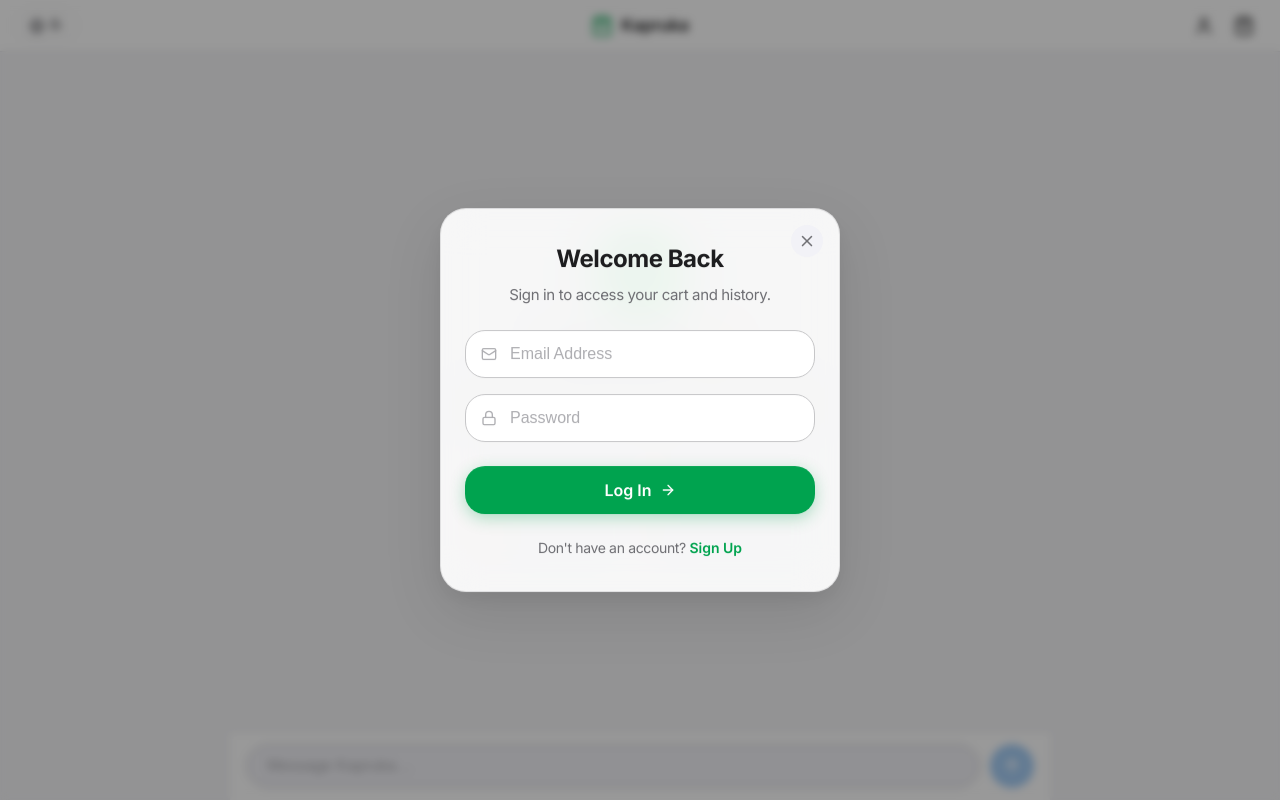
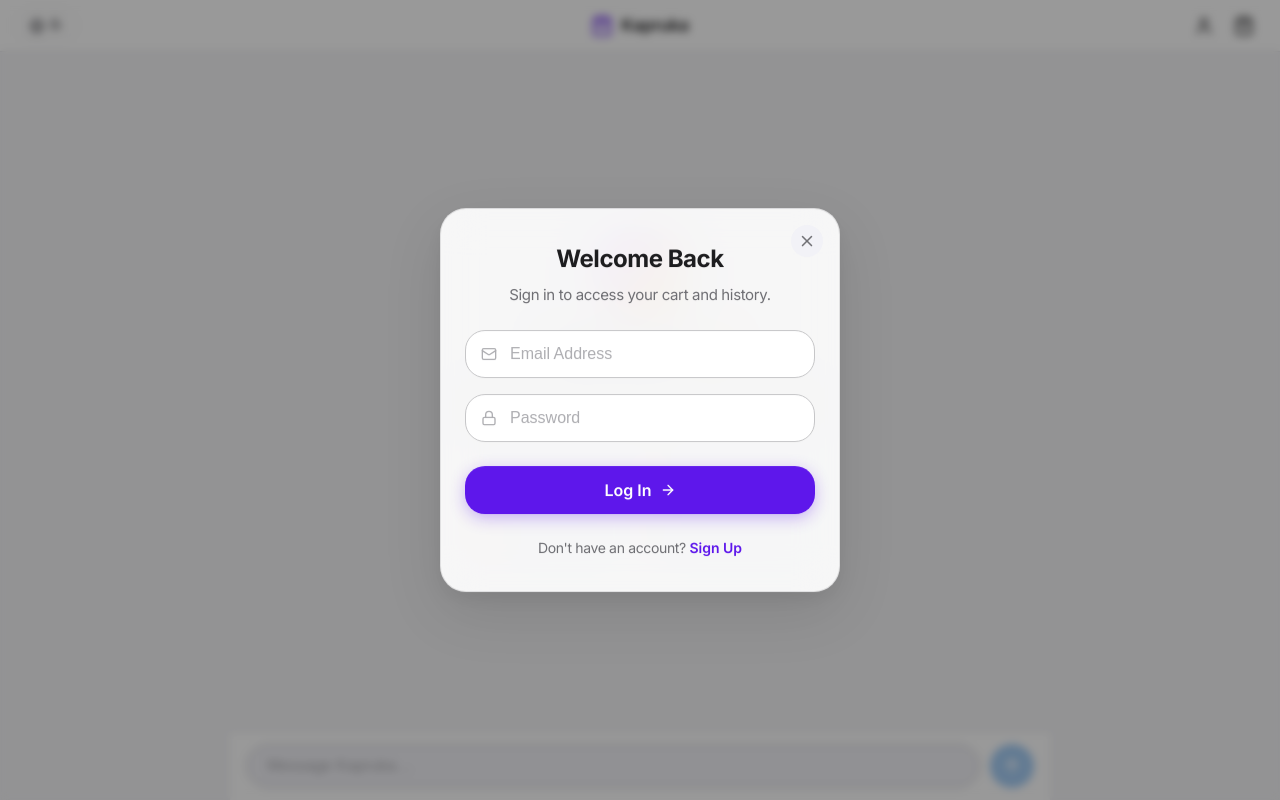
Before and after one commit to chamika-u/kapruka1, a Next.js app: page / in a window 1280 px wide. Built offline with nearby package versions, Linux system fonts and the light colour scheme.

Commit message:
feat: implement authentication context and add Apple-inspired UI components for modals and editors

```diff
--- a/src/app/globals.css
+++ b/src/app/globals.css
@@ -25,10 +25,10 @@
   --tint-hover: #0077ed;
   --tint-active: #006edb;
 
-  /* Kapruka accent — green for brand identity */
-  --accent: #00A34F;
-  --accent-hover: #008f45;
-  --accent-soft: rgba(0, 163, 79, 0.1);
+  /* Kapruka accent — purple for brand identity */
+  --accent: #5E17EB;
+  --accent-hover: #4c11c4;
+  --accent-soft: rgba(94, 23, 235, 0.1);
 
   --system-green: #34c759;
   --system-red: #ff3b30;
--- a/src/app/page.module.css
+++ b/src/app/page.module.css
@@ -108,7 +108,7 @@
   padding: 0 4px;
   line-height: 1;
   animation: popIn var(--duration-fast) var(--spring) forwards;
-  box-shadow: 0 1px 4px rgba(0, 163, 79, 0.4);
+  box-shadow: 0 1px 4px rgba(94, 23, 235, 0.4);
 }
 
 /* ── Account & User Button ── */
@@ -224,12 +224,12 @@
   width: 80px;
   height: 80px;
   border-radius: var(--radius-xl);
-  background: linear-gradient(135deg, var(--accent), #34c759);
+  background: linear-gradient(135deg, var(--accent), #FFC107);
   display: flex;
   align-items: center;
   justify-content: center;
   color: white;
-  box-shadow: 0 8px 32px rgba(0, 163, 79, 0.3);
+  box-shadow: 0 8px 32px rgba(94, 23, 235, 0.3);
 }
 
 .welcomeTitle {
--- a/src/components/CartDrawer.module.css
+++ b/src/components/CartDrawer.module.css
@@ -342,13 +342,13 @@
   letter-spacing: -0.01em;
   text-align: center;
   transition: all var(--duration-fast) var(--ease-apple);
-  box-shadow: 0 4px 16px rgba(0, 163, 79, 0.3);
+  box-shadow: 0 4px 16px rgba(94, 23, 235, 0.3);
 }
 
 .checkoutBtn:hover {
   background: var(--accent-hover);
   transform: scale(1.01);
-  box-shadow: 0 6px 24px rgba(0, 163, 79, 0.35);
+  box-shadow: 0 6px 24px rgba(94, 23, 235, 0.35);
 }
 
 .checkoutBtn:active {
--- a/src/components/GiftMessageEditor.module.css
+++ b/src/components/GiftMessageEditor.module.css
@@ -87,7 +87,7 @@
   left: 0;
   right: 0;
   height: 4px;
-  background: linear-gradient(90deg, var(--accent), #34c759, #88c440);
+  background: linear-gradient(90deg, var(--accent), #FFC107, #FFD54F);
 }
 
 .previewIcon {
--- a/src/components/LoginModal.module.css
+++ b/src/components/LoginModal.module.css
@@ -118,13 +118,13 @@
   gap: 8px;
   margin-top: 8px;
   transition: all var(--duration-fast) var(--ease-apple);
-  box-shadow: 0 4px 16px rgba(0, 163, 79, 0.3);
+  box-shadow: 0 4px 16px rgba(94, 23, 235, 0.3);
 }
 
 .submitBtn:hover:not(:disabled) {
   background: var(--accent-hover);
   transform: scale(1.02);
-  box-shadow: 0 6px 20px rgba(0, 163, 79, 0.4);
+  box-shadow: 0 6px 20px rgba(94, 23, 235, 0.4);
 }
 
 .submitBtn:active:not(:disabled) {
--- a/src/lib/AuthContext.tsx
+++ b/src/lib/AuthContext.tsx
@@ -44,7 +44,7 @@ export function AuthProvider({ children }: { children: React.ReactNode }) {
       id: Math.random().toString(36).substring(2, 9),
       name,
       email,
-      avatarUrl: `https://ui-avatars.com/api/?name=${encodeURIComponent(name)}&background=00A34F&color=fff`,
+      avatarUrl: `https://ui-avatars.com/api/?name=${encodeURIComponent(name)}&background=5E17EB&color=fff`,
     };
 
     setUser(newUser);
```
